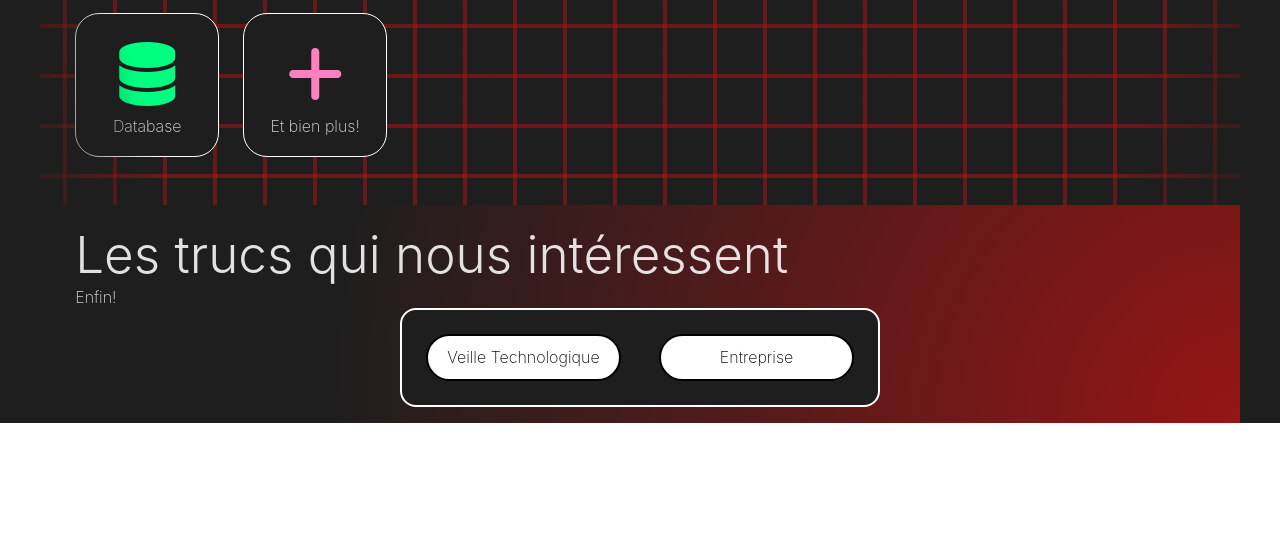
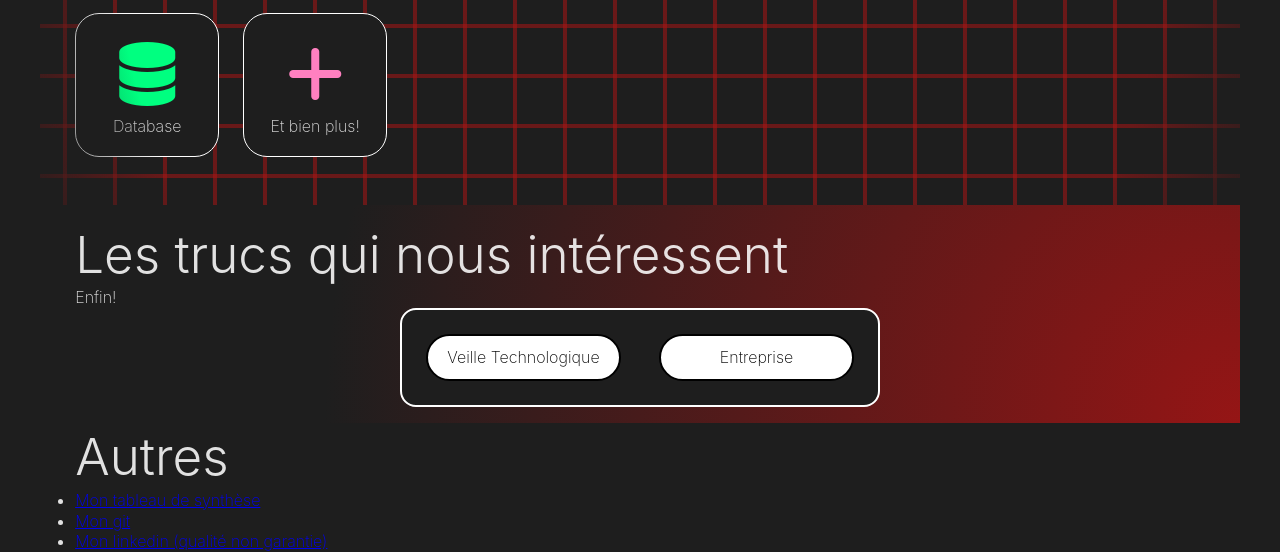
Before and after one commit to I-Am-Not-Good-At-This/Portfolio, a website with bundled scripts: page portfolio-website/index.html in a window 1280 px wide. Shown: the part 932-1484 px from the top of the page. Before the commit the page ends 1355 px from the top, so only its background shows below. Built offline with nearby package versions, Linux system fonts and the light colour scheme.

Commit message:
added footer

```diff
--- a/portfolio-website/index.html
+++ b/portfolio-website/index.html
@@ -112,6 +112,15 @@
                     <a class="links-to-presentations" href="entreprise.html">Entreprise</a>
                 </div>
 			</section>
+
+            <section class="content" id="footer">
+                <h2>Autres</h2>
+                <ul>
+                    <li><a href="docs/pdf/tableau_de_synthèse" target="_blank">Mon tableau de synthèse</a></li>
+                    <li><a href="https://github.com/I-Am-Not-Good-At-This" target="_blank">Mon git</a></li>
+                    <li><a href="https://fr.linkedin.com/in/basile-nordmann-324086299" target="_blank">Mon linkedin (qualité non garantie)</a></li>
+                </ul>
+            </section>
         </div>
         <script type="module" src="/main.js"></script>
         <script
```
